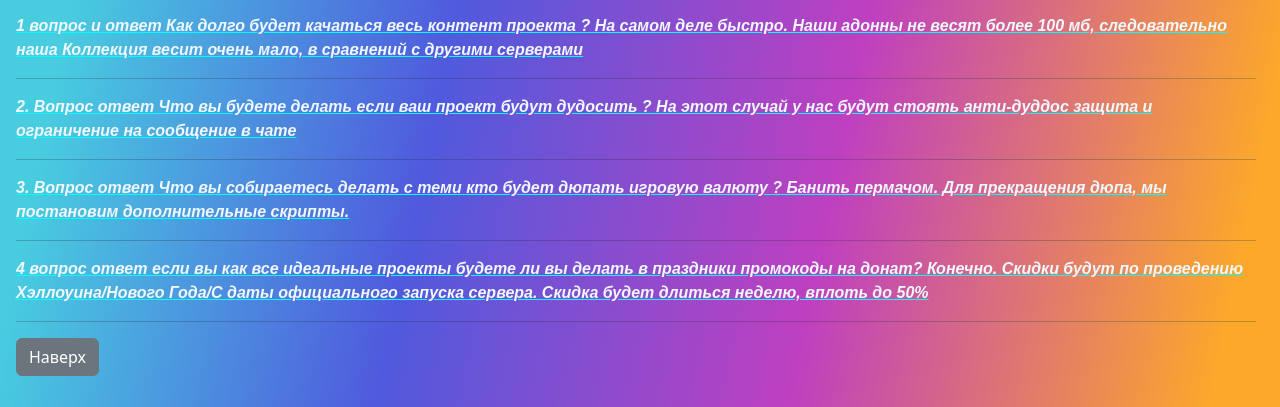
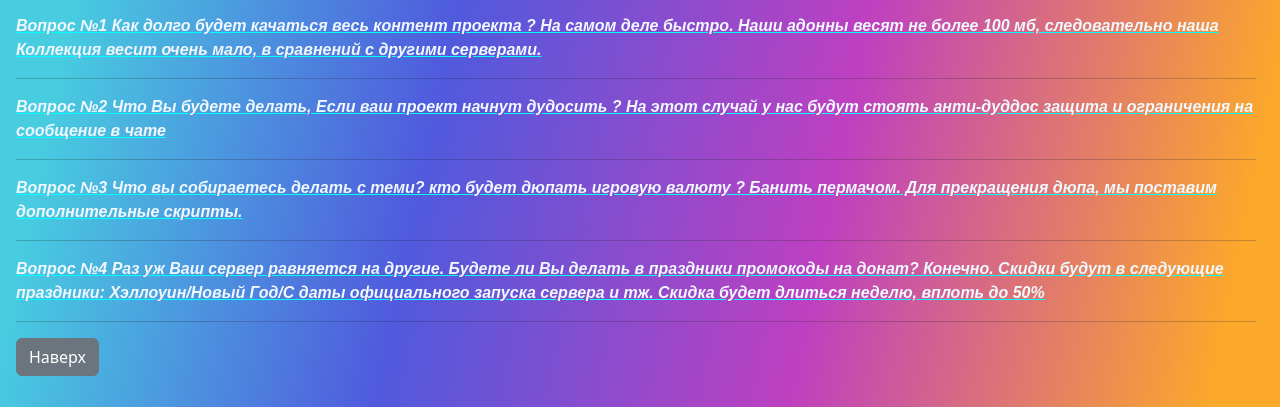
Before and after one commit to HypeVaHo/hotlinerp, a plain HTML site: page faq.html in a window 1280 px wide. Shown: the part 156-563 px from the top of the page. Drawn offline with nearby package versions, Linux system fonts and the light colour scheme.

Commit message:
Update faq.html

```diff
--- a/faq.html
+++ b/faq.html
@@ -28,23 +28,23 @@
         </ul>
 </header>
 <div class="ms-3 me-4 mb-2" id="pgup">
-<h1>Возможные вопросы и ответы на них</h1>
+<h1>Частый вопросы и ответы на них</h1>
 <hr>
-<p>1 вопрос и ответ
+<p>Вопрос №1
 Как долго будет качаться весь контент проекта ?
-На самом деле быстро. Наши адонны не весят более 100 мб, следовательно наша Коллекция весит очень мало, в сравнений с другими серверами
+На самом деле быстро. Наши адонны весят не более 100 мб, следовательно наша Коллекция весит очень мало, в сравнений с другими серверами.
 <hr>
-<p>2. Вопрос ответ
-Что вы будете делать если ваш проект будут дудосить ?
-На этот случай у нас будут стоять анти-дуддос защита и ограничение на сообщение в чате</p>
+<p>Вопрос №2
+Что Вы будете делать, Если ваш проект начнут дудосить ?
+На этот случай у нас будут стоять анти-дуддос защита и ограничения на сообщение в чате</p>
 <hr>
-<p>3. Вопрос ответ
-Что вы собираетесь делать с теми кто будет дюпать игровую валюту ?
-Банить пермачом. Для прекращения дюпа, мы постановим дополнительные скрипты.</p>
+<p>Вопрос №3
+Что вы собираетесь делать с теми? кто будет дюпать игровую валюту ?
+Банить пермачом. Для прекращения дюпа, мы поставим дополнительные скрипты.</p>
 <hr>
-<p>4 вопрос ответ
-если вы как все идеальные проекты будете ли вы делать в праздники промокоды на донат?
-Конечно. Скидки будут по проведению Хэллоуина/Нового Года/С даты официального запуска сервера. Скидка будет длиться неделю, вплоть до 50%</p>
+<p>Вопрос №4
+Раз уж Ваш сервер равняется на другие. Будете ли Вы делать в праздники промокоды на донат?
+Конечно. Скидки будут в следующие праздники: Хэллоуин/Новый Год/С даты официального запуска сервера и тж. Скидка будет длиться неделю, вплоть до 50%</p>
 <hr>
 <a class="btn btn-secondary" href="#pgup" role="button">Наверх</a>
 </div>
```
